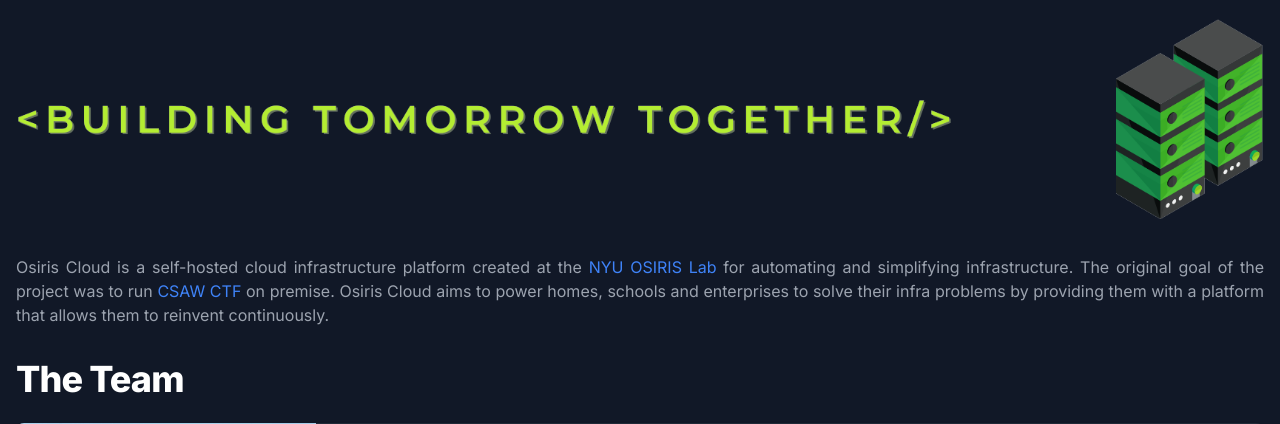
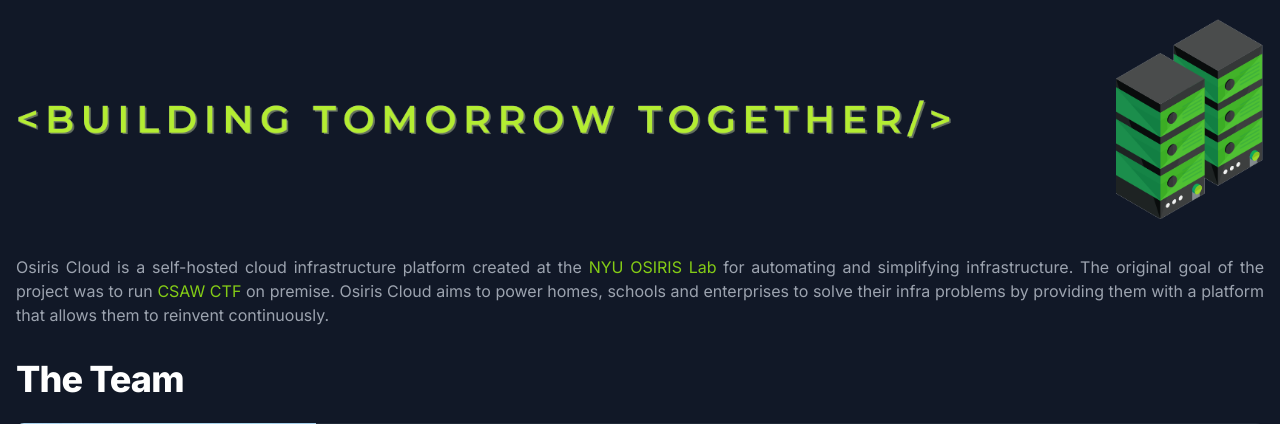
Before and after one commit to osiris-cloud/osiris-cloud, a Django app: page /about in a window 1280 px wide. Shown: the part 117-541 px from the top of the page. Run offline with Django 4.2, Linux system fonts and the light colour scheme; style sheets or scripts are compiled from the project's sources; parts of the project's set-up code (start-up, migrations or seed data) failed here and were passed over; some libraries are stand-ins or nearby versions; some web fonts are replaced.

Commit message:
minor style change

```diff
--- a/templates/pages/about.html
+++ b/templates/pages/about.html
@@ -10,11 +10,10 @@
                      alt="banner">
                 <p class="text-gray-500 dark:text-gray-400 text-justify mt-4">
                     Osiris Cloud is a self-hosted cloud infrastructure platform created at the
-                    <a href="https://osiris.cyber.nyu.edu" target="_blank" class="text-blue-500 hover:underline">
-                        NYU OSIRIS Lab
-                    </a>
+                    <a href="https://osiris.cyber.nyu.edu" target="_blank" class="text-lime-500 hover:underline">NYU
+                        OSIRIS Lab</a>
                     for automating and simplifying infrastructure. The original goal of the project was to run
-                    <a href="https://csaw.io" target="_blank" class="text-blue-500 hover:underline">CSAW CTF</a>
+                    <a href="https://csaw.io" target="_blank" class="text-lime-500 hover:underline">CSAW CTF</a>
                     on premise. Osiris Cloud aims to power homes, schools and enterprises to solve their infra problems
                     by
                     providing them with a platform that allows them to reinvent continuously.
```
